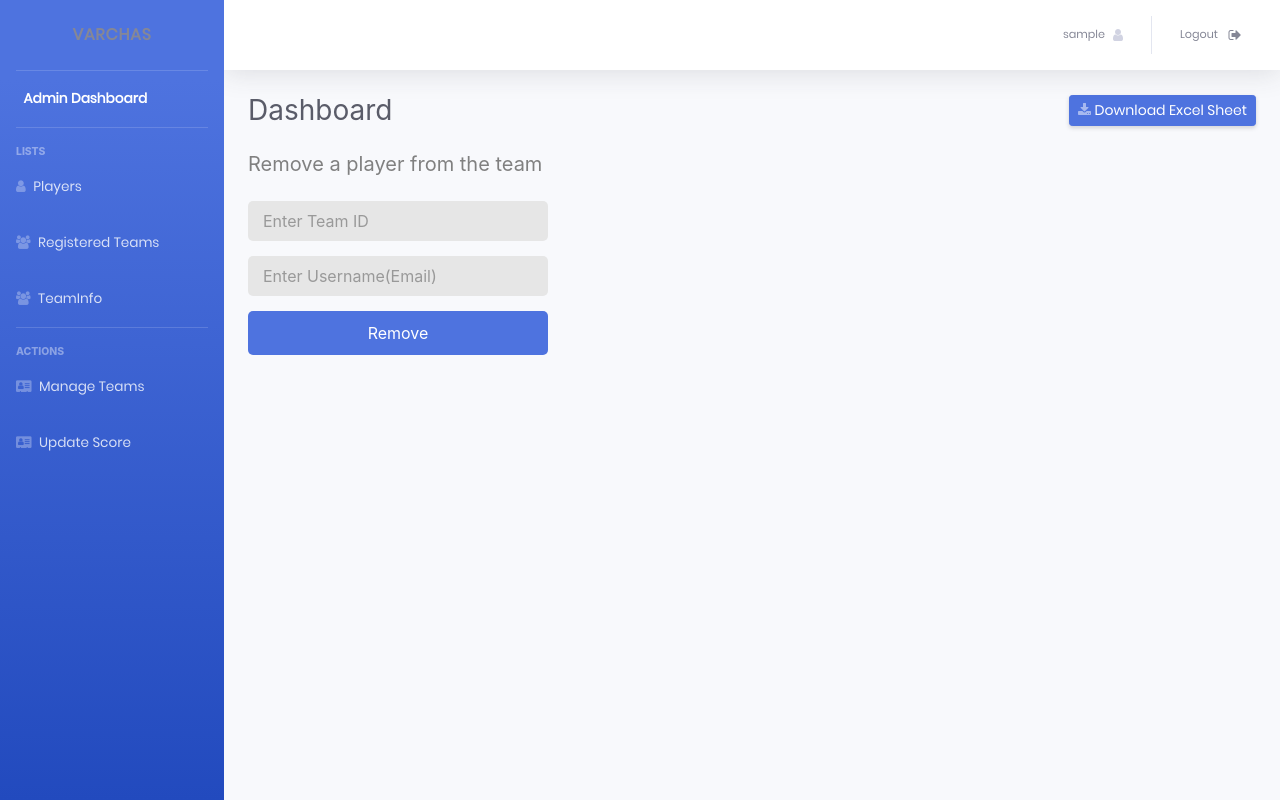
After one commit to Akarsh63/Varchasbackend, a Django app: page /manageteams in a window 1280 px wide. The commit adds this page. Run offline with Django 3.2, Linux system fonts and the light colour scheme; the visitor is signed in with stand-in values (Sample User, id 1); some libraries are stand-ins or nearby versions.

Commit message:
updated adminportal

```diff
--- a/adminportal/urls.py
+++ b/adminportal/urls.py
@@ -1,6 +1,6 @@
 from django.urls import path
 from .views import dashboardTeams
-from .views import dashboardUsers, dashboard, downloadExcel, sendMail, updateScore,teaminfo
+from .views import dashboardUsers, dashboard, downloadExcel, sendMail, updateScore,teaminfo,manage_teams
 # from django.conf.urls import url
 
 app_name = 'adminportal'
@@ -15,4 +15,5 @@ urlpatterns = [
     # path('excelEsports', downloadEsportsExcel, name='esportsInfo'),
     path('teamdetails',teaminfo , name='teamdetails'),
     path('', dashboard, name='dashboard'),
+    path('manageteams',manage_teams,name='manage_teams')
 ]
--- a/adminportal/views.py
+++ b/adminportal/views.py
@@ -172,6 +172,33 @@ def downloadExcel(request):
     return response
 
 
+@login_required(login_url='login')
+def manage_teams(request):
+    if not request.user.is_superuser:
+        return render(request, "404.html")
+
+    if request.method == 'POST':
+        team_id = request.POST.get('teamid')
+        username = request.POST.get('username')
+
+        try:
+            team = TeamRegistration.objects.get(teamId=team_id)
+            user = UserProfile.objects.get(user__email=username)
+
+            if team in user.teamId.all():
+                user.teamId.remove(team)
+                if team.captian ==user:
+                    team.delete()
+                return render(request,"adminportal/manageteams.html",{"msg":"Team removed from the user's profile successfully."})
+            else:
+                return render(request,"adminportal/manageteams.html",{"msg":"The specified user is not a member of the team."})
+        except TeamRegistration.DoesNotExist:
+            return render(request,"adminportal/manageteams.html",{"msg":"The specified team does not exist."})
+        except UserProfile.DoesNotExist:
+            return render(request,"adminportal/manageteams.html",{"msg":"The specified user does not exist."})
+
+    return render(request, "adminportal/manageteams.html")
+
 
 @login_required(login_url='login')
 def teaminfo(request):
--- a/templates/adminportal/base.html
+++ b/templates/adminportal/base.html
@@ -97,6 +97,12 @@
             <div class="sidebar-heading">
                 Actions
             </div>
+            <li class="nav-item">
+                <a class="nav-link" href="{% url 'adminportal:manage_teams' %}">
+                    <i class="fa fa-vcard"></i>
+                    <span>Manage Teams</span>
+                </a>
+            </li>
 
             <li class="nav-item">
                 <a class="nav-link" href="{% url 'adminportal:uscore' 0 %}">
--- /dev/null
+++ b/templates/adminportal/manageteams.html
@@ -0,0 +1,53 @@
+{% extends 'adminportal/base.html' %}
+{% load static %}
+{% block body %}
+<style>
+  form{
+    margin-bottom: 10px ;
+  }
+  select{
+    margin: auto;
+  }
+  input[type=text] {
+  padding: 8px 15px;
+  box-sizing: border-box;
+  background-color:#e6e6e6;
+  border-radius:5px;
+  width:300px
+  }
+  button {
+  background-color: #4e73df;
+  color: white;
+  border-radius: 5px;
+  padding: 10px;
+  text-align: center;
+  text-decoration: none;
+  display: inline-block;
+  cursor: pointer;
+  outline: none;
+  width:300px
+}
+
+button:hover {
+  background-color:#2e59d9;
+}
+
+</style>
+<div>
+<form action="{% url 'adminportal:manage_teams'  %}" method="post">
+        {% csrf_token %}
+        <h5 style="color:grey">Remove a player from the team</h5>
+        <div style="display:flex;margin-top:25px;flex-direction:column;gap:15px">
+            <input placeholder="Enter Team ID" type="text" name="teamid"/>
+            <input placeholder="Enter Username(Email)" type="text" name="username"/>
+            <button type="submit" >Remove</button>
+        </div>
+</form>
+<div>
+      <p >{{msg}}</p>
+  </div>
+
+  </div>
+
+
+{% endblock %}
```
Also changed, not shown: package-lock.json (added).
